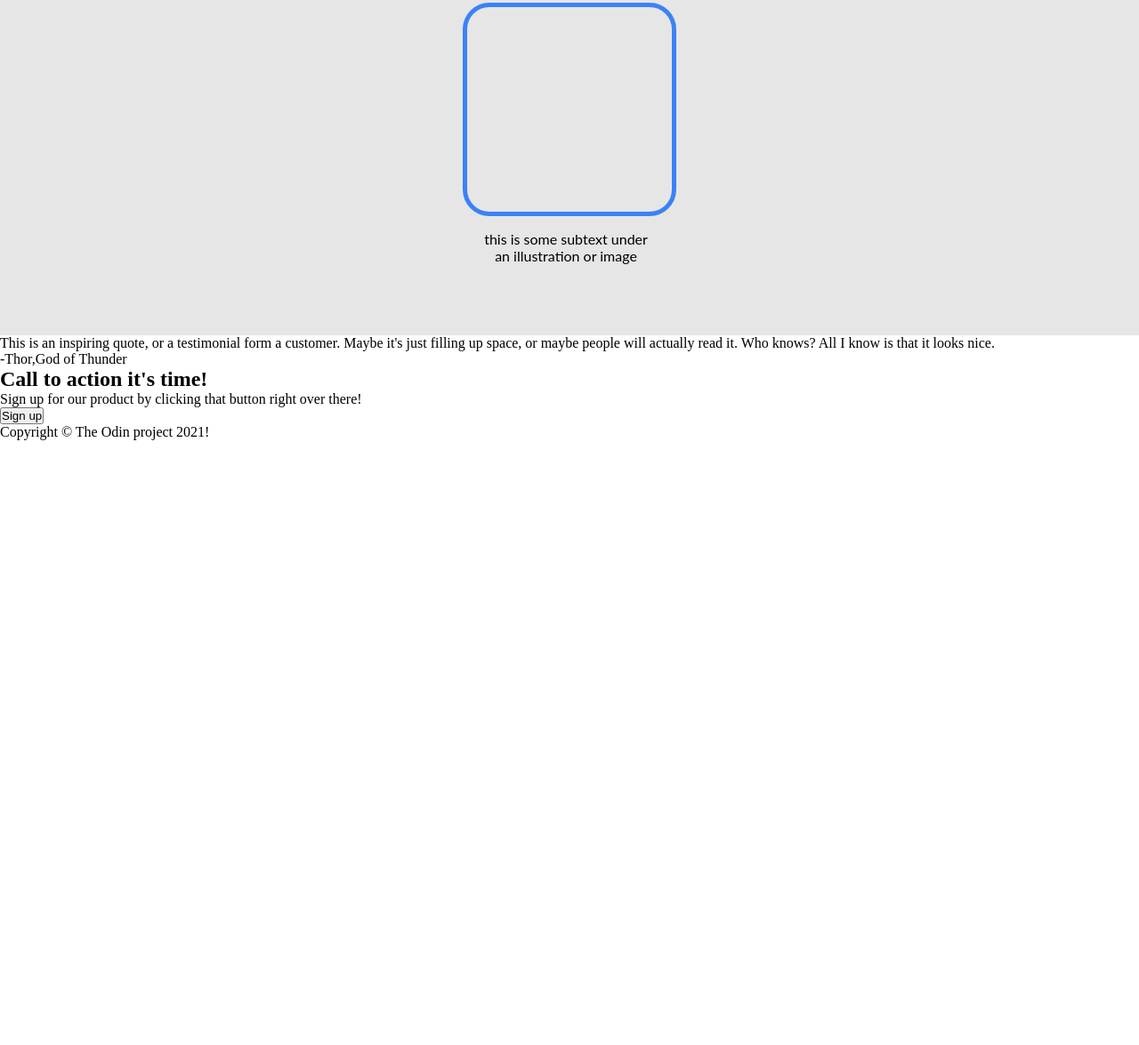
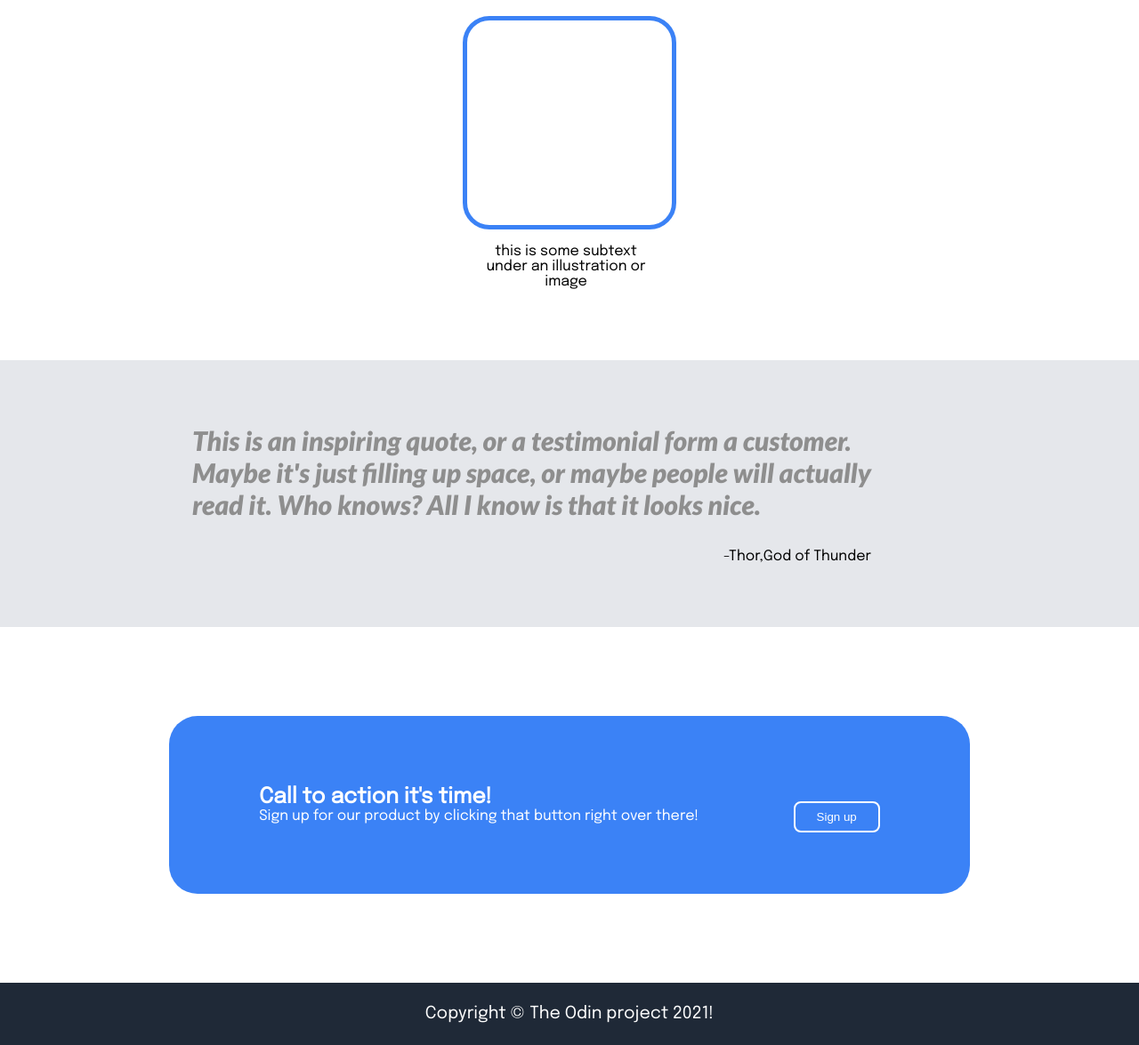
Before and after one commit to amirheydarii/Landing-page, a plain HTML site: page index.html in a window 1280 px wide. Shown: the part 1150-2325 px from the top of the page at 89% size. Before the commit the page ends 1645 px from the top, so only its background shows below. Drawn offline with Linux system fonts and the light colour scheme; a script that the page names is missing.

Commit message:
continue make style in style.css

```diff
--- a/index.html
+++ b/index.html
@@ -1,12 +1,11 @@
 <!DOCTYPE html>
 <html lang="en">
-
   <head>
-    <meta charset="UTF-8">
-    <meta http-equiv="X-UA-Compatible" content="IE=edge">
-    <meta name="viewport" content="width=device-width, initial-scale=1.0">
+    <meta charset="UTF-8" />
+    <meta http-equiv="X-UA-Compatible" content="IE=edge" />
+    <meta name="viewport" content="width=device-width, initial-scale=1.0" />
     <title>Landing page</title>
-    <link rel="stylesheet" href="style.css">
+    <link rel="stylesheet" href="style.css" />
   </head>
 
   <body>
@@ -23,14 +22,15 @@
     <section class="section1">
       <div class="div-2-section1">
         <h1 class="first-p-section1">This website is awesome!</h1>
-            <p class="two-p-section1">It is a long established fact that a reader will be
-                distracted by the readable content of a page when
-                looking at its layout. The point of using Lorem Ipsum is that
+        <p class="two-p-section1">
+          It is a long established fact that a reader will be distracted by the
+          readable content of a page when looking at its layout. The point of
+          using Lorem Ipsum is that
         </p>
         <button class="button-section1">Sign up</button>
       </div>
       <div class="photo">
-            <p class="p-photo-section1">this is placeholder for an image </p>
+        <p class="p-photo-section1">this is placeholder for an image</p>
       </div>
     </section>
     <section class="section2">
@@ -38,47 +38,49 @@
       <div class="div-section2">
         <div class="first-shape">
           <div class="shape"></div>
-                <p class="content-shape">this is some subtext
-                    under an illustration
-                    or image
+          <p class="content-shape">
+            this is some subtext under an illustration or image
           </p>
         </div>
         <div class="two-shape">
           <div class="shape"></div>
-                <p class="content-shape">this is some subtext
-                    under an illustration
-                    or image
+          <p class="content-shape">
+            this is some subtext under an illustration or image
           </p>
         </div>
         <div class="three-shape">
           <div class="shape"></div>
-                <p class="content-shape">this is some subtext
-                    under an illustration
-                    or image
+          <p class="content-shape">
+            this is some subtext under an illustration or image
           </p>
         </div>
         <div class="four-shape">
           <div class="shape"></div>
-                <p class="content-shape">this is some subtext
-                    under an illustration
-                    or image
+          <p class="content-shape">
+            this is some subtext under an illustration or image
           </p>
         </div>
       </div>
     </section>
     <section class="section3">
-            <p class="p-section3">This is an inspiring quote, or a testimonial form a
-                customer. Maybe it's just filling up space, or maybe
-                people will actually read it. Who knows? All I know
-                is that it looks nice.
+      <p class="p-section3">
+        This is an inspiring quote, or a testimonial form a customer. Maybe it's
+        just filling up space, or maybe people will actually read it. Who knows?
+        All I know is that it looks nice.
       </p>
-            <p class="p-section3">-Thor,God of Thunder</p>
+      <p class="p2-section3">-Thor,God of Thunder</p>
     </section>
     <section class="section4">
       <div class="border-section4">
+        <div class="div-section4">
           <h1 class="h1-section4">Call to action it's time!</h1>
-                <p>Sign up for our product by clicking that button right over there! </p>
+          <p class="p-section4">
+            Sign up for our product by clicking that button right over there!
+          </p>
+        </div>
+        <div class="div-button-section4">
           <button class="button-section4">Sign up</button>
+        </div>
       </div>
     </section>
     <footer class="footer">
@@ -86,5 +88,4 @@
     </footer>
     <script src="/app.js"></script>
   </body>
-
 </html>
--- a/style.css
+++ b/style.css
@@ -1,4 +1,4 @@
-@import url('https://fonts.googleapis.com/css2?family=Roboto:wght@300&display=swap');
+@import url("https://fonts.googleapis.com/css2?family=Epilogue&family=Lato:ital,wght@1,900&display=swap");
 
 * {
   margin: 0;
@@ -15,7 +15,11 @@ body {
   width: 100%;
   height: 60px;
   background: rgb(31, 41, 55);
-    background: linear-gradient(111deg, rgba(31, 41, 55, 1) 0%, rgba(3, 76, 178, 1) 100%);
+  background: linear-gradient(
+    111deg,
+    rgba(31, 41, 55, 1) 0%,
+    rgba(3, 76, 178, 1) 100%
+  );
 }
 
 .headercontiner {
@@ -27,7 +31,7 @@ body {
 
 .logo {
   color: rgba(255, 255, 255, 1);
-    font-family: 'Lato', sans-serif;
+  font-family: "Lato", sans-serif;
   font-size: 2rem;
   margin-left: -7rem;
 }
@@ -40,7 +44,7 @@ body {
 .link {
   color: rgba(255, 255, 255, 1);
   list-style-type: none;
-    font-family: 'Lato', sans-serif;
+  font-family: "Epilogue", sans-serif;
   font-size: medium;
 }
 
@@ -53,6 +57,7 @@ body {
 }
 
 /* section1 */
+
 .section1 {
   width: 100%;
   height: 450px;
@@ -66,7 +71,7 @@ body {
 
 .first-p-section1 {
   color: rgba(255, 255, 255, 1);
-    font-family: 'Lato', sans-serif;
+  font-family: "Epilogue", sans-serif;
 }
 
 .two-p-section1 {
@@ -74,7 +79,7 @@ body {
   width: 350px;
   padding-top: 1rem;
   padding-bottom: 1rem;
-    font-family: 'Lato', sans-serif;
+  font-family: "Epilogue", sans-serif;
 }
 
 .button-section1 {
@@ -83,9 +88,9 @@ body {
   color: rgba(255, 255, 255, 1);
   border: 0;
   border-radius: 0.4rem;
+}
 
-}
-.button-section1:hover{
+.button-section1:hover {
   cursor: pointer;
 }
 
@@ -102,44 +107,139 @@ body {
 
 .p-photo-section1 {
   color: rgb(69, 168, 255);
-    font-family: 'Lato', sans-serif;
+  font-family: "Epilogue", sans-serif;
 }
 
 /* section2 */
 
-.section2{
+.section2 {
   width: 100%;
   height: 100%;
-    background-color: rgb(230, 230, 230);
-
+  background-color: rgb(255, 255, 255);
 }
 
-.div-section2{
+.div-section2 {
   display: flex;
   justify-content: center;
   gap: 7rem;
   flex-wrap: wrap;
   margin-top: 4rem;
-
 }
 
-.shape{
+.shape {
   width: 230px;
   height: 230px;
   border: 5px solid rgba(59, 130, 246, 1);
   border-radius: 30px;
 }
 
-.content-shape{
+.content-shape {
   width: 200px;
   text-align: center;
   margin-left: 1rem;
   margin-top: 1rem;
   margin-bottom: 5rem;
-    font-family:'Lato', sans-serif ;
+  font-family: "Epilogue", sans-serif;
 }
-.h1-section1{
+
+.h1-section1 {
   text-align: center;
   padding: 2rem;
-    font-family:'Lato', sans-serif;
+  font-family: "Epilogue", sans-serif;
+  font-size: 30px;
 }
+
+/* section 3 */
+
+.section3 {
+  width: 100%;
+  height: 300px;
+  background-color: rgba(229, 231, 235, 1);
+  display: flex;
+  flex-direction: column;
+  justify-content: center;
+  align-items: center;
+}
+
+.p-section3 {
+  width: 800px;
+  font-family: "Lato", sans-serif;
+  font-size: 30px;
+  font-style: italic;
+  color: rgba(142, 142, 142, 1);
+  padding-bottom: 2rem;
+  padding-right: 3rem;
+}
+
+.p2-section3 {
+  font-size: medium;
+  font-family: "Epilogue", sans-serif;
+  margin-right: -32rem;
+}
+
+/* section 4 */
+.section4 {
+  width: 100%;
+  height: 400px;
+  background-color: rgba(255, 255, 255, 1);
+  display: flex;
+  justify-content: center;
+  align-items: center;
+}
+
+.border-section4 {
+  width: 900px;
+  height: 200px;
+  background-color: rgba(59, 130, 246, 1);
+  display: flex;
+  flex-wrap: wrap;
+  justify-content: center;
+  flex-direction: column;
+  align-items: center;
+  border-radius: 2rem;
+}
+
+.div-button-section4 {
+  height: 180px;
+  margin-top: 6rem;
+}
+
+.button-section4 {
+  background-color: rgba(59, 130, 246, 1);
+  color: rgba(255, 255, 255, 1);
+  border: 2px solid rgba(255, 255, 255, 1);
+  padding: 0.5rem 1.5rem;
+  border-radius: 0.5rem;
+}
+
+.div-section4 {
+  margin-right: -6rem;
+}
+
+.h1-section4 {
+  font-family: "Epilogue", sans-serif;
+  font-weight: bolder;
+  color: rgba(255, 255, 255, 1);
+}
+
+.p-section4 {
+  font-family: "Epilogue", sans-serif;
+  color: rgba(255, 255, 255, 1);
+}
+
+/* footer */
+
+.footer {
+  width: 100%;
+  height: 70px;
+  background-color: rgba(31, 41, 55, 1);
+  display: flex;
+  justify-content: center;
+  align-items: center;
+}
+
+.p-footer {
+  color: rgba(255, 255, 255, 1);
+  font-family: "Epilogue";
+  font-size: larger;
+}
```
Lines whose indentation alone changed are shown as unchanged.
